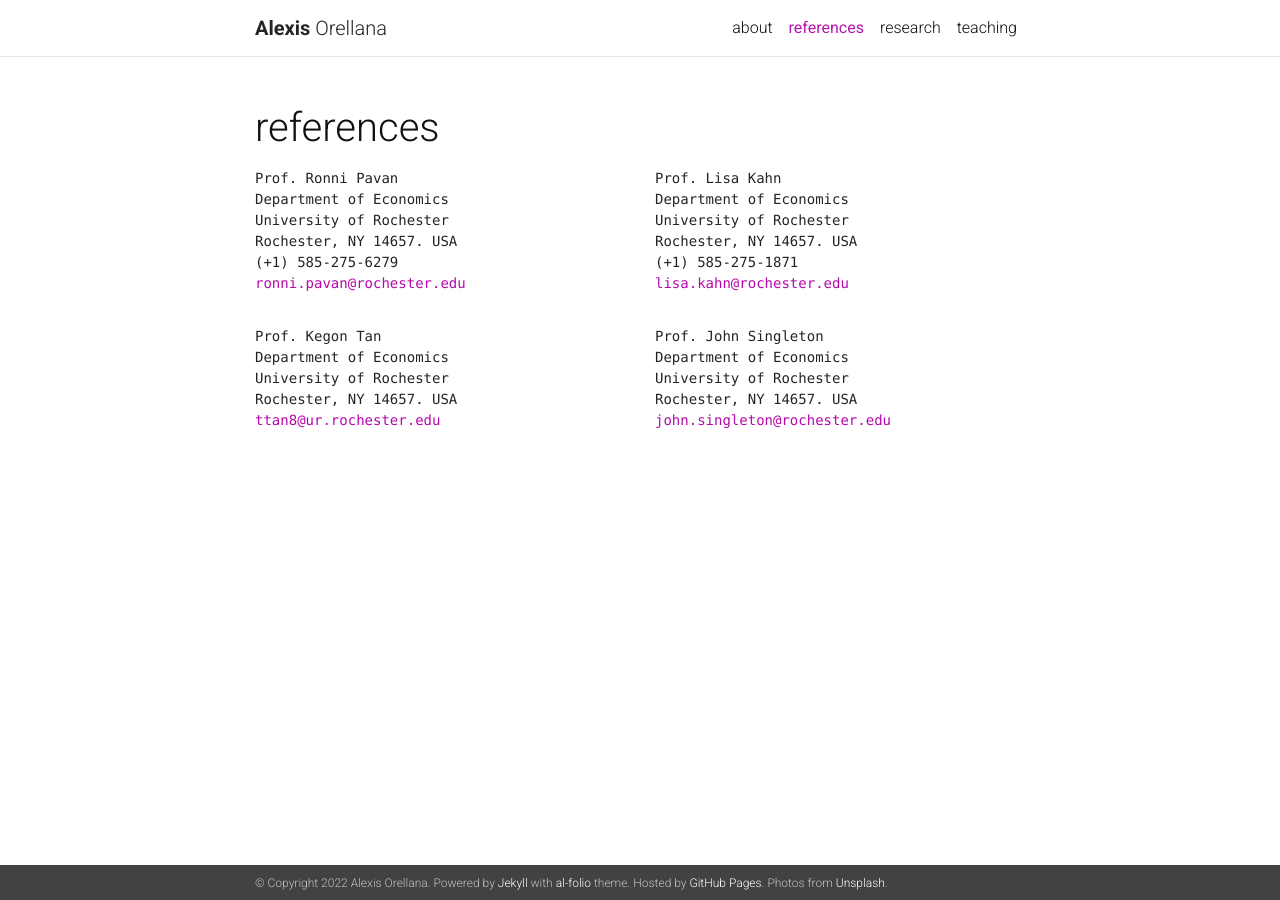
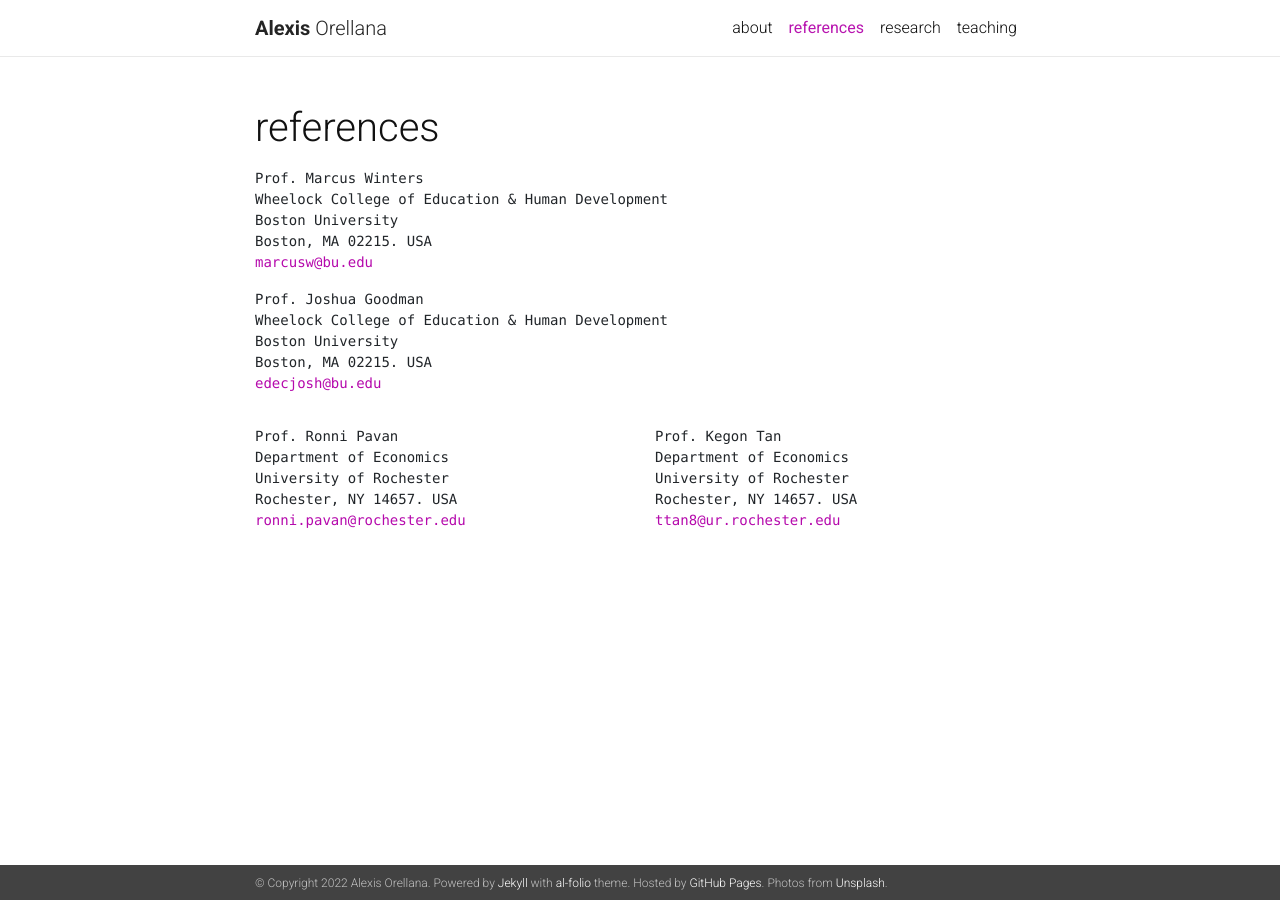
Before and after one commit to alexisorellana/alexisorellana.github.io, a Jekyll site: the page built from _pages/references.md, in a window 1280 px wide. Built offline with Jekyll 4.4.1, drawn with Linux system fonts in a browser that asks for light colours; nearby versions of some CDN libraries; a style sheet for code colours, icons or effects is not loaded.

Commit message:
update 08-03

```diff
--- a/_pages/references.md
+++ b/_pages/references.md
@@ -8,25 +8,30 @@ nav: true
 
 <div class="row mt-3">
     <div class="col-sm mt-3 mt-md-0">
-<pre>Prof. Ronni Pavan
-Department of Economics
-University of Rochester
-Rochester, NY 14657. USA
-(+1) 585-275-6279
-<a href="mailto:ronni.pavan@rochester.edu">ronni.pavan@rochester.edu</a> </pre>
+<pre>Prof. Marcus Winters
+Wheelock College of Education & Human Development
+Boston University
+Boston, MA 02215. USA
+<a href="mailto:marcusw@bu.edu">marcusw@bu.edu</a> </pre>
     </div>
     <div class="col-sm mt-3 mt-md-0">
-<pre>Prof. Lisa Kahn
-Department of Economics
-University of Rochester
-Rochester, NY 14657. USA
-(+1) 585-275-1871
-<a href="mailto:lisa.kahn@rochester.edu">lisa.kahn@rochester.edu</a> </pre>
+<pre>Prof. Joshua Goodman
+Wheelock College of Education & Human Development
+Boston University
+Boston, MA 02215. USA
+<a href="mailto:edecjosh@bu.edu">edecjosh@bu.edu</a> </pre>
     </div>
 </div>
 
 
 <div class="row mt-3">
+    <div class="col-sm mt-3 mt-md-0">
+<pre>Prof. Ronni Pavan
+Department of Economics
+University of Rochester
+Rochester, NY 14657. USA
+<a href="mailto:ronni.pavan@rochester.edu">ronni.pavan@rochester.edu</a> </pre>
+    </div>
     <div class="col-sm mt-3 mt-md-0">
 <pre>Prof. Kegon Tan
 Department of Economics
@@ -34,11 +39,4 @@ University of Rochester
 Rochester, NY 14657. USA
 <a href="mailto:ttan8@ur.rochester.edu">ttan8@ur.rochester.edu</a> </pre>
     </div>
-    <div class="col-sm mt-3 mt-md-0">
-<pre>Prof. John Singleton
-Department of Economics
-University of Rochester
-Rochester, NY 14657. USA
-<a href="mailto:john.singleton@rochester.edu">john.singleton@rochester.edu</a> </pre>
-    </div>
 </div>
```
Also changed, not shown: _pages/research.md (+4 -2 lines), assets/img/1.jpg (deleted), assets/img/10.jpg (deleted), assets/img/11.jpg (deleted), assets/img/12.jpg (deleted), assets/img/2.jpg (deleted), assets/img/7.jpg (deleted), assets/img/JM2.jpg (deleted), 5 other files.
